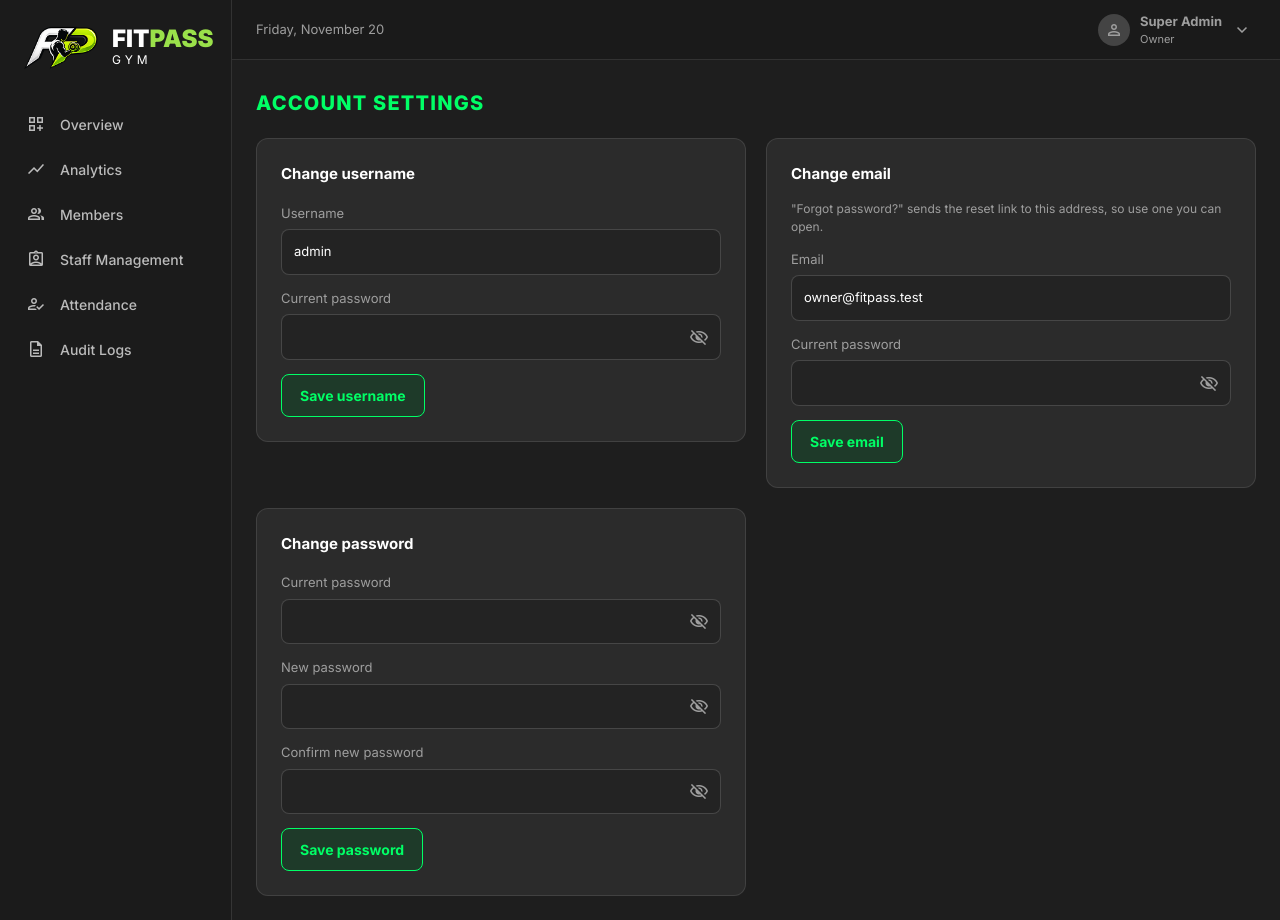
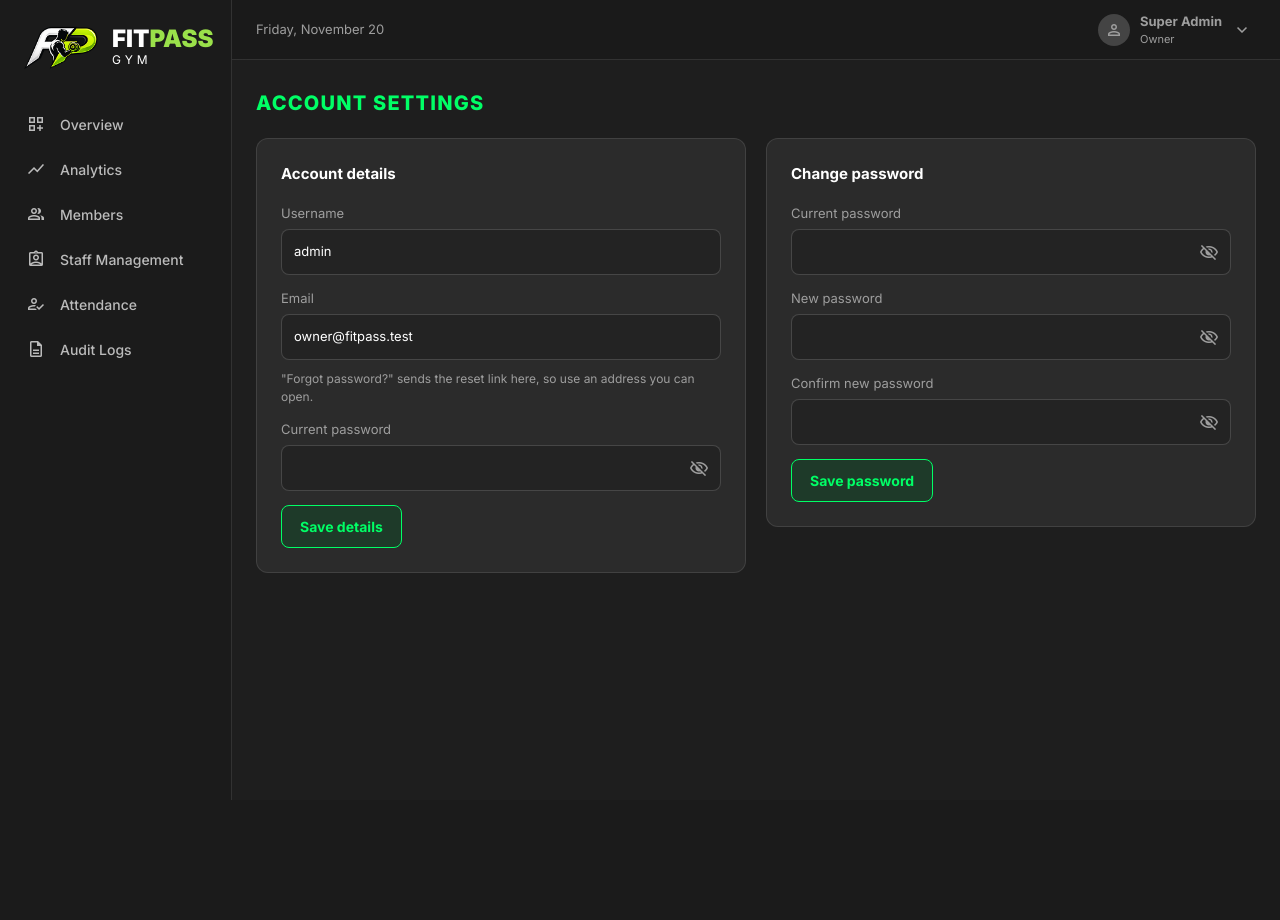
Before and after one commit to Ahronefabro/FITPASS, a Laravel app: page /account in a window 1280 px wide. After the commit the page ends 800 px from the top, so only its background shows below. Run offline with Laravel 12, Linux system fonts and the light colour scheme; a user stored in the database is signed in; data comes from the database, SQL or seed files in the repository.

Commit message:
Combine username and email into one Account details card
Account Settings now has one form for username and email, checked with
the current password once, instead of separate Change username and
Change email cards. Each changed field is still recorded on its own in
the audit log.

Co-Authored-By: Claude Opus 5.5 <noreply@anthropic.com>

```diff
--- a/app/Http/Controllers/AccountController.php
+++ b/app/Http/Controllers/AccountController.php
@@ -16,36 +16,21 @@ class AccountController extends Controller
         return view('account.settings');
     }
 
-    public function updateUsername(Request $request): RedirectResponse
+    /**
+     * Username and email, saved together behind the current password. The
+     * email is where "Forgot password?" sends the reset link; accounts made
+     * from the starter data have made-up addresses, so this is where each
+     * person puts in one they can actually open.
+     */
+    public function updateDetails(Request $request): RedirectResponse
     {
         $user = $request->user();
 
-        $data = $request->validateWithBag('username', [
+        $data = $request->validateWithBag('details', [
             'username' => [
                 'required', 'string', 'min:3', 'max:50', 'alpha_dash',
                 Rule::unique('users', 'username')->ignore($user->id),
             ],
-            'current_password' => ['required', 'current_password'],
-        ]);
-
-        $old = $user->username;
-        $user->update(['username' => $data['username']]);
-
-        AuditLog::record("changed their username from {$old} to {$user->username}");
-
-        return back()->with('status', 'Username updated.');
-    }
-
-    /**
-     * Where "Forgot password?" sends the reset link. Accounts made from the
-     * starter data have made-up addresses, so this is how each person puts in
-     * one they can actually open.
-     */
-    public function updateEmail(Request $request): RedirectResponse
-    {
-        $user = $request->user();
-
-        $data = $request->validateWithBag('email', [
             'email' => [
                 'required', 'string', 'email', 'max:255',
                 Rule::unique('users', 'email')->ignore($user->id),
@@ -53,12 +38,25 @@ class AccountController extends Controller
             'current_password' => ['required', 'current_password'],
         ]);
 
-        $old = $user->email;
-        $user->update(['email' => mb_strtolower(trim($data['email']))]);
+        $old = ['username' => $user->username, 'email' => $user->email];
+        $user->fill([
+            'username' => $data['username'],
+            'email' => mb_strtolower(trim($data['email'])),
+        ]);
 
-        AuditLog::record("changed their email from {$old} to {$user->email}");
+        if (! $user->isDirty()) {
+            return back()->with('status', 'Nothing to change.');
+        }
 
-        return back()->with('status', 'Email updated. Password reset links now go to '.$user->email.'.');
+        // In the form's order, for the message below.
+        $changed = array_values(array_filter(['username', 'email'], fn ($field) => $user->isDirty($field)));
+        $user->save();
+
+        foreach ($changed as $field) {
+            AuditLog::record("changed their {$field} from {$old[$field]} to {$user->{$field}}");
+        }
+
+        return back()->with('status', ucfirst(implode(' and ', $changed)).' updated.');
     }
 
     public function updatePassword(Request $request): RedirectResponse
--- a/resources/views/account/settings.blade.php
+++ b/resources/views/account/settings.blade.php
@@ -6,39 +6,27 @@
 <h1 class="page-title">ACCOUNT SETTINGS</h1>
 
 <div class="account-grid">
-    <form class="account-card" method="POST" action="{{ route('account.username') }}">
+    <form class="account-card" method="POST" action="{{ route('account.details') }}">
         @csrf @method('PATCH')
-        <h2>Change username</h2>
+        <h2>Account details</h2>
 
         <label>Username
-            <input type="text" name="username" value="{{ old('username', auth()->user()->username) }}" required>
+            <input type="text" name="username" value="{{ old('username', auth()->user()->username) }}" autocomplete="username" required>
         </label>
-        @error('username', 'username') <p class="field-error">{{ $message }}</p> @enderror
+        @error('username', 'details') <p class="field-error">{{ $message }}</p> @enderror
+
+        <label>Email
+            <input type="email" name="email" value="{{ old('email', auth()->user()->email) }}" autocomplete="email" required>
+        </label>
+        <p class="field-hint">"Forgot password?" sends the reset link here, so use an address you can open.</p>
+        @error('email', 'details') <p class="field-error">{{ $message }}</p> @enderror
 
         <label>Current password
             @include('partials.password-input', ['name' => 'current_password', 'autocomplete' => 'current-password'])
         </label>
-        @error('current_password', 'username') <p class="field-error">{{ $message }}</p> @enderror
+        @error('current_password', 'details') <p class="field-error">{{ $message }}</p> @enderror
 
-        <button class="btn-primary" type="submit">Save username</button>
-    </form>
-
-    <form class="account-card" method="POST" action="{{ route('account.email') }}">
-        @csrf @method('PATCH')
-        <h2>Change email</h2>
-        <p class="field-hint">"Forgot password?" sends the reset link to this address, so use one you can open.</p>
-
-        <label>Email
-            <input type="email" name="email" value="{{ old('email', auth()->user()->email) }}" autocomplete="email" required>
-        </label>
-        @error('email', 'email') <p class="field-error">{{ $message }}</p> @enderror
-
-        <label>Current password
-            @include('partials.password-input', ['name' => 'current_password', 'autocomplete' => 'current-password'])
-        </label>
-        @error('current_password', 'email') <p class="field-error">{{ $message }}</p> @enderror
-
-        <button class="btn-primary" type="submit">Save email</button>
+        <button class="btn-primary" type="submit">Save details</button>
     </form>
 
     <form class="account-card" method="POST" action="{{ route('account.password') }}">
--- a/routes/web.php
+++ b/routes/web.php
@@ -62,8 +62,7 @@ Route::middleware('auth')->group(function () {
     Route::post('/logout', [AuthController::class, 'logout'])->name('logout');
 
     Route::get('/account', [AccountController::class, 'edit'])->name('account.edit');
-    Route::patch('/account/username', [AccountController::class, 'updateUsername'])->name('account.username');
-    Route::patch('/account/email', [AccountController::class, 'updateEmail'])->name('account.email');
+    Route::patch('/account/details', [AccountController::class, 'updateDetails'])->name('account.details');
     Route::patch('/account/password', [AccountController::class, 'updatePassword'])->name('account.password');
 });
 
```
Also changed, not shown: tests/Feature/PasswordResetTest.php (+26 -12 lines).
